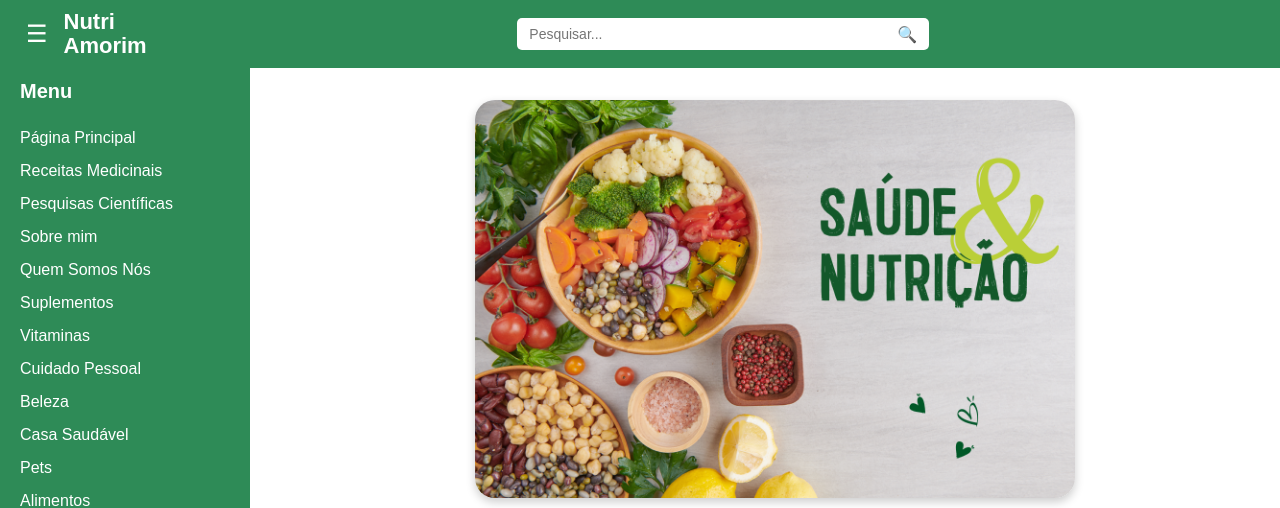
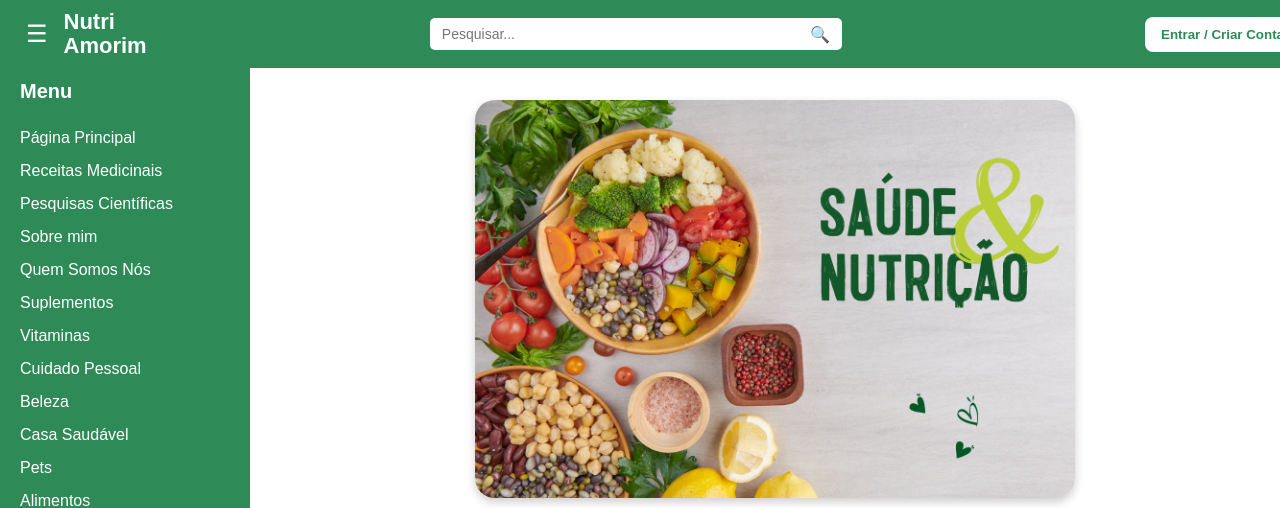
Before and after one commit to NutriAmorim/loja_nutri_novo, a Django app: page / in a window 1280 px wide. Shown: the top 508 px of the page. Run offline with Django 5.2, Linux system fonts and the light colour scheme.

Commit message:
feat: adicionar botão de login no topo ao lado da barra de pesquisa no desktop

```diff
--- a/loja_app/templates/base.html
+++ b/loja_app/templates/base.html
@@ -100,6 +100,27 @@
             color: #2E8B57;
         }
 
+        .desktop-login {
+            display: none;
+        }
+
+        @media (min-width: 769px) {
+            .desktop-login {
+                display: block;
+            }
+
+            .top-bar .login-button {
+                background-color: white;
+                color: #2E8B57;
+                font-weight: bold;
+                border-radius: 8px;
+                padding: 10px 16px;
+                cursor: pointer;
+                border: none;
+                margin-left: 20px;
+            }
+        }
+
         .sidebar {
             width: 90%;
             max-width: 320px;
@@ -193,8 +214,8 @@
             .sidebar .login-button {
                 position: fixed;
                 bottom: 20px;
-                left: 5%; /* ajustado para mover mais à esquerda */
-                width: 75%; /* ajustado para não ultrapassar a largura da sidebar */
+                left: 5%;
+                width: 75%;
                 background-color: white;
                 color: #2E8B57;
                 border: none;
@@ -239,6 +260,11 @@
                 <button type="submit" class="search-button">🔍</button>
             </form>
         </div>
+
+        <!-- Botão de login apenas no desktop -->
+        <div class="desktop-login">
+            <button class="login-button" onclick="login()">Entrar / Criar Conta</button>
+        </div>
     </div>
 
     <!-- Sidebar -->
@@ -259,7 +285,7 @@
             <li><a href="#">Alimentos</a></li>
         </ul>
 
-        <!-- Botão login -->
+        <!-- Botão login no mobile -->
         <button class="login-button" onclick="login()">Entrar / Criar Conta</button>
     </div>
 
```
